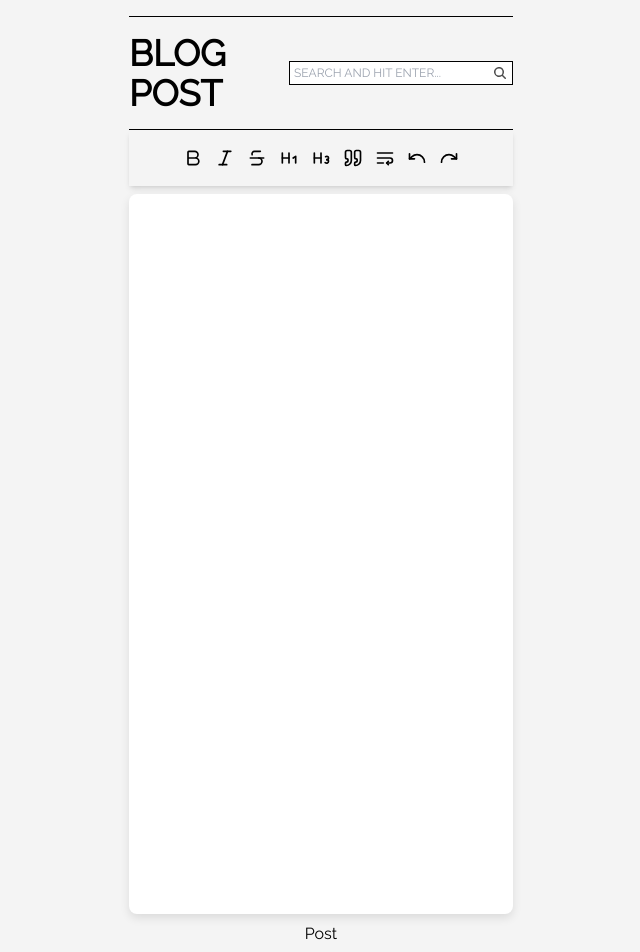
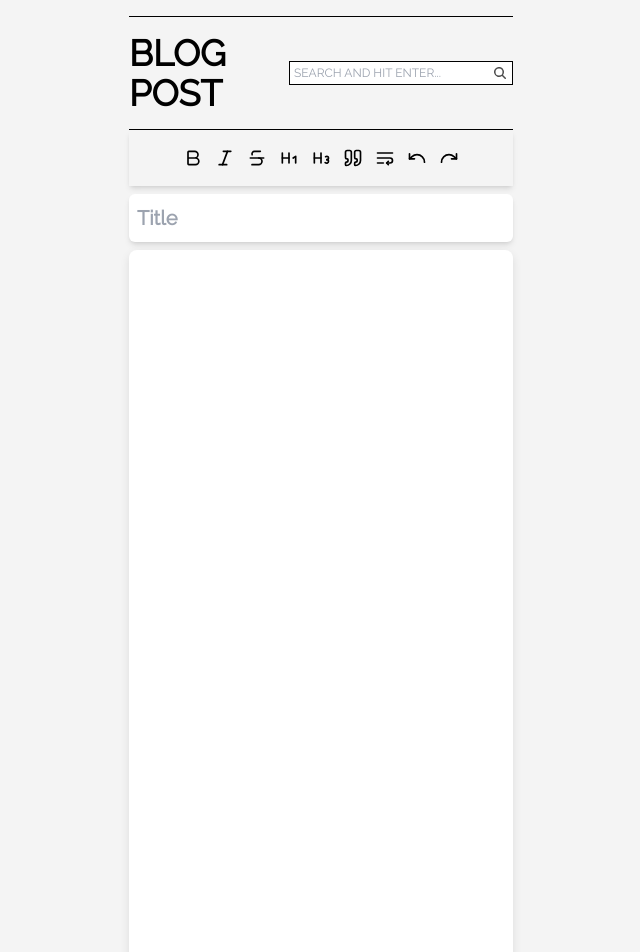
Before and after one commit to Archil-Milorava/blog-v2, a React (Vite) app in the folder client/: page / in a window 1280 px wide. Shown: the top 952 px of the page, without its empty margins (319-959 px from the left). Built offline with nearby package versions, Linux system fonts and the light colour scheme.

Commit message:
create blog from client image upload left

```diff
--- a/client/package.json
+++ b/client/package.json
@@ -18,6 +18,7 @@
     "@tiptap/pm": "^2.11.4",
     "@tiptap/react": "^2.11.4",
     "@tiptap/starter-kit": "^2.11.4",
+    "axios": "^1.7.9",
     "embla-carousel-autoplay": "^8.5.2",
     "embla-carousel-react": "^8.5.2",
     "lucide-react": "^0.474.0",
--- a/client/src/components/TipTap/MenuBar.tsx
+++ b/client/src/components/TipTap/MenuBar.tsx
@@ -26,28 +26,28 @@ const MenuBar: React.FC<MenuBarProps> = ({ editor }) => {
   return (
     <div className="control-group h-14  shadow-md">
       <div className="button-group flex justify-center gap-3 h-full w-full">
-        <button
+        <button type="button"
           onClick={() => editor.chain().focus().toggleBold().run()}
           disabled={!editor.can().chain().focus().toggleBold().run()}
           className={editor.isActive("bold") ? "is-active" : ""}
         >
           <Bold size={20} />
         </button>
-        <button
+        <button type="button"
           onClick={() => editor.chain().focus().toggleItalic().run()}
           disabled={!editor.can().chain().focus().toggleItalic().run()}
           className={editor.isActive("italic") ? "is-active" : ""}
         >
           <Italic size={20} />
         </button>
-        <button
+        <button type="button"
           onClick={() => editor.chain().focus().toggleStrike().run()}
           disabled={!editor.can().chain().focus().toggleStrike().run()}
           className={editor.isActive("strike") ? "is-active" : ""}
         >
           <Strikethrough size={20} />
         </button>
-        <button
+        <button type="button"
           onClick={() =>
             editor.chain().focus().toggleHeading({ level: 1 }).run()
           }
@@ -57,7 +57,7 @@ const MenuBar: React.FC<MenuBarProps> = ({ editor }) => {
         >
           <Heading1 size={20} />
         </button>
-        <button
+        <button type="button"
           onClick={() =>
             editor.chain().focus().toggleHeading({ level: 3 }).run()
           }
@@ -68,22 +68,22 @@ const MenuBar: React.FC<MenuBarProps> = ({ editor }) => {
           <Heading3 size={20} />
         </button>
 
-        <button
+        <button type="button"
           onClick={() => editor.chain().focus().toggleBlockquote().run()}
           className={editor.isActive("blockquote") ? "is-active" : ""}
         >
           <Quote size={20} />
         </button>
-        <button onClick={() => editor.chain().focus().setHardBreak().run()}>
+        <button type="button" onClick={() => editor.chain().focus().setHardBreak().run()}>
           <WrapText size={20} />
         </button>
-        <button
+        <button type="button"
           onClick={() => editor.chain().focus().undo().run()}
           disabled={!editor.can().chain().focus().undo().run()}
         >
           <Undo size={20} />
         </button>
-        <button
+        <button type="button"
           onClick={() => editor.chain().focus().redo().run()}
           disabled={!editor.can().chain().focus().redo().run()}
         >
--- a/client/src/components/TipTap/TipTap.tsx
+++ b/client/src/components/TipTap/TipTap.tsx
@@ -1,31 +1,79 @@
-import "./tiptap.css";
-
+import Blockquote from "@tiptap/extension-blockquote";
 import { EditorContent, useEditor } from "@tiptap/react";
 import StarterKit from "@tiptap/starter-kit";
-import BulletList from '@tiptap/extension-bullet-list'
-import Blockquote from '@tiptap/extension-blockquote'
 import MenuBar from "./MenuBar";
+import "./tiptap.css";
+import axios from "axios";
+import { useState } from "react";
 
-const extensions = [StarterKit, Blockquote, BulletList];
-
-const content = ``;
+//http://localhost:8000/api/v1/create
 
 const TipTap = () => {
+  const [blog, setBlog] = useState({
+    title: "",
+    content: "",
+    image: ""
+  });
+
+  const [loading, setLoading] = useState(false);
+
   const editor = useEditor({
-    extensions,
-    content,
+    extensions: [StarterKit, Blockquote],
+    content: ""
   });
 
 
+  const postBlog = async (e: React.FormEvent<HTMLFormElement>) => {
+    e.preventDefault();
+    if (!editor) return;
+
+    const updatedBlog = {
+      ...blog,
+      content: editor.getHTML(),
+    };
+
+    setBlog(updatedBlog);
+
+    try {
+      setLoading(true);
+      await axios.post("http://localhost:8000/api/v1/create", updatedBlog);
+      console.log("posted");
+      setBlog({ title: "", content: "", image:"" });
+      setLoading(false);
+    } catch (error) {
+      console.log(error);
+    } finally {
+      setLoading(false);
+    }
+  };
 
   return (
-    <div className="flex flex-col gap-2">
+    <form
+      className={`flex flex-col gap-2 ${loading && "opacity-10"}`}
+      onSubmit={postBlog}
+    >
       <MenuBar editor={editor} />
+      <input
+        type="text"
+        className="bg-white min-h-[3rem] h-auto rounded-md shadow-md text-xl font-bold px-2"
+        placeholder="Title"
+        value={blog.title}
+        onChange={(e) => setBlog({ ...blog, title: e.target.value })}
+      />
+      {/* <input type="file"
+        accept="image/*"
+        onChange={handleImageUpload}
+      /> */}
       <div className="container_editor">
-        <EditorContent editor={editor}></EditorContent>
+        <EditorContent editor={editor} />
       </div>
-      <button>Post</button>
-    </div>
+      <button
+        className="bg-red-500 h-12 text-xl font-semibold tracking-wide hover:opacity-80 transition-all"
+        type="submit"
+      >
+        Post
+      </button>
+    </form>
   );
 };
 
--- a/client/src/pages/CreateBlogPage.tsx
+++ b/client/src/pages/CreateBlogPage.tsx
@@ -2,7 +2,7 @@ import Tiptap from "../components/TipTap/TipTap";
 
 const CreateBlogPage = () => {
   return (
-    <div className="h-screen w-full ">
+    <div className="min-h-screen w-full ">
       <Tiptap />
     </div>
   );
```
Also changed, not shown: 2 other files (tests, documents, lock files or other folders).
